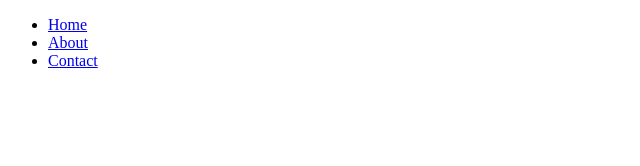
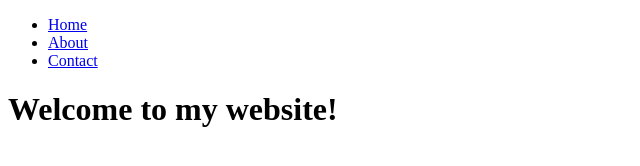
Before and after one commit to web-np/web-developer, a plain HTML site: page index1.html in a window 1280 px wide. Shown: the whole page, without its empty margins (0-640 px from the left). Drawn offline with Linux system fonts and the light colour scheme; the site is published under a folder, as on GitHub Pages, so addresses that start at the root find nothing.

Commit message:
Update index1.html

```diff
--- a/index1.html
+++ b/index1.html
@@ -15,6 +15,6 @@
 
     <div id="content"></div>
 
-    <script src="/mvc/app.js"></script>
+    <script src="mvc/app.js"></script>
 </body>
 </html>
```
